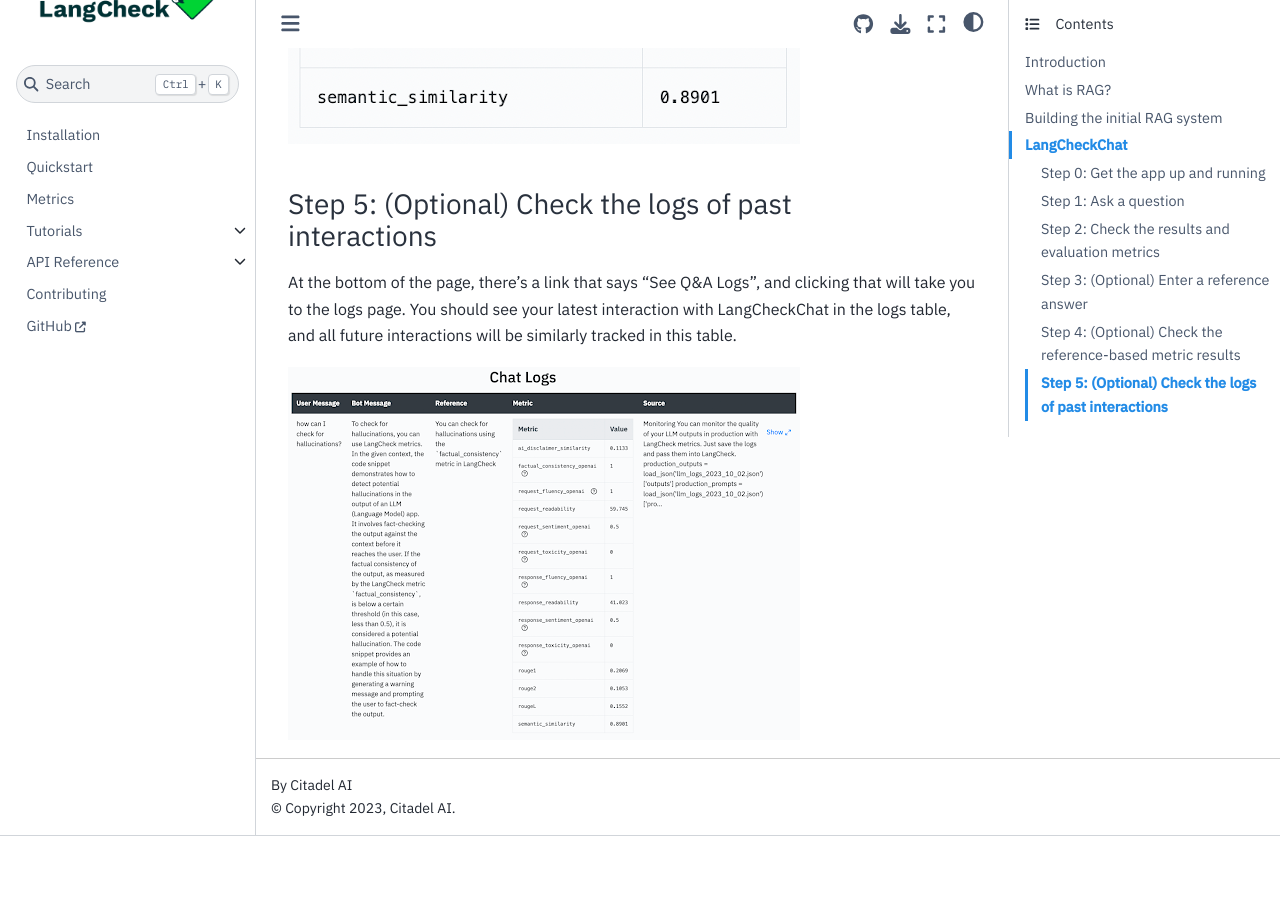
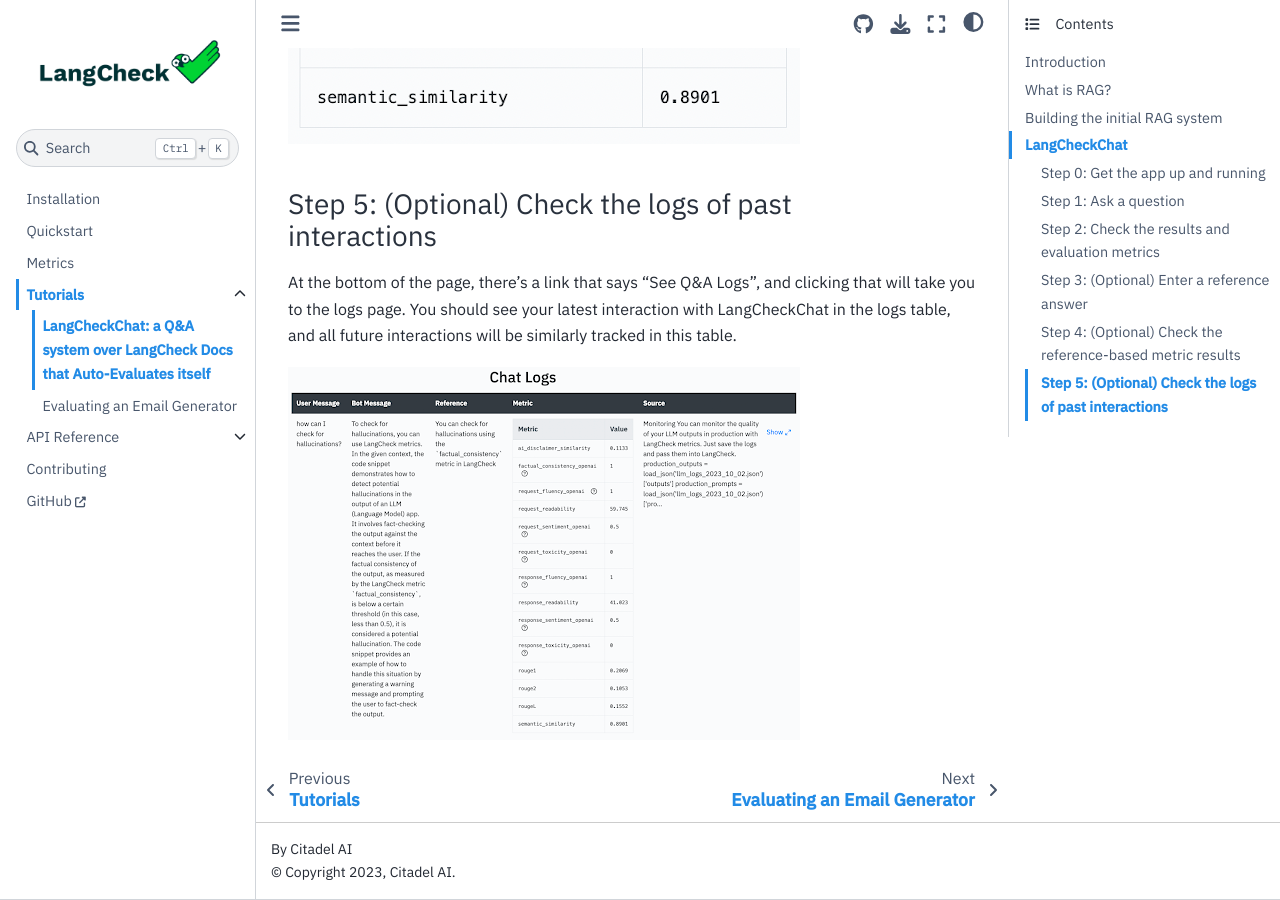
Before and after one commit to citadel-ai/langcheck, a Sphinx documentation site: the page built from docs/tutorial_langcheckchat.md, in a window 1280 px wide and 900 px high, scrolled down 5124 px. Built offline with Sphinx 7.4.7 and the Sphinx Book theme 1.1.4, drawn with Linux system fonts in a browser that asks for light colours; before the commit the page ends 5960 px from its top, so only the background shows below that.

Commit message:
Add tutorial into tutorial tree

````diff
--- a/docs/tutorials.md
+++ b/docs/tutorials.md
@@ -8,5 +8,6 @@
 :maxdepth: 1
 :caption: All Tutorials
 
+tutorial_langcheckchat.md
 tutorial_email_generator.md
 ```
````
Also changed, not shown: docs/tutorial_langcheckchat.md (renamed from docs/langcheckchat_tutorial.md).
